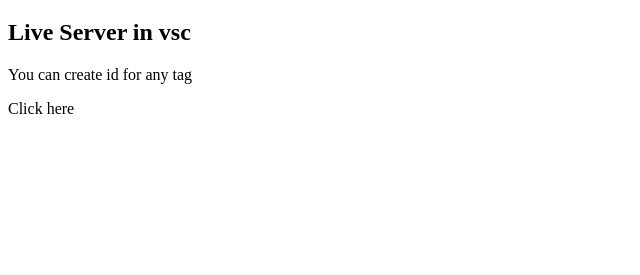
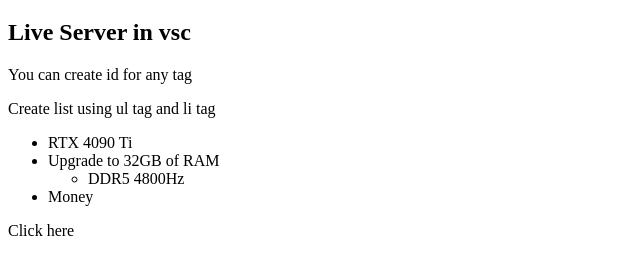
Before and after one commit to phamjhungf/Learn-On-Coursera, a plain HTML site: page index.html in a window 1280 px wide. Shown: the part 61-336 px from the top of the page, without its empty margins (0-640 px from the left). Drawn offline with Linux system fonts and the light colour scheme.

Commit message:
Add list

```diff
--- a/index.html
+++ b/index.html
@@ -1,17 +1,35 @@
-<!DOCTYPE html>
+<!doctype html>
 <html lang="en">
 
 <head>
-    <meta charset="UTF-8">
-    <meta name="viewport" content="width=device-width, initial-scale=1.0">
-    <title>Hello world</title>
+	<meta charset="UTF-8">
+	<meta name="viewport" content="width=device-width, initial-scale=1.0">
+	<title> Hello HTML </title>
 </head>
 
 <body>
-    <h1>Hello Coursera!</h1>
-    <h2>Live Server in vsc</h2>
-    <p id="Custom_ID">You can create id for any tag</p>
-    <p onclick="alert('Or you can do this')">Click here</p>
+	<h1> Hello Coursera! </h1>
+
+	<h2> Live Server in vsc </h2>
+
+	<p id="Custom_ID"> You can create id for any tag</p>
+
+	<p> Create list using ul tag and li tag </p>
+
+	<ul>
+
+		<li> RTX 4090 Ti </li>
+
+		<li> Upgrade to 32GB of RAM <ul>
+
+				<li> DDR5 4800Hz </li>
+
+									</ul>
+
+		<li> Money </li>
+
+	</ul>
+	<footer onclick="alert('Or you can do this')"> Click here </footer>
 </body>
 
 </html>
```
